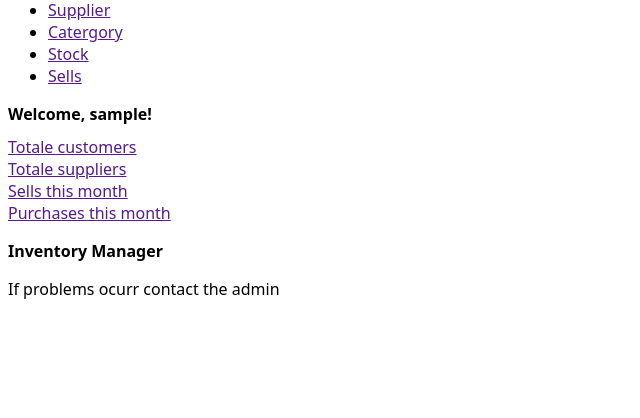
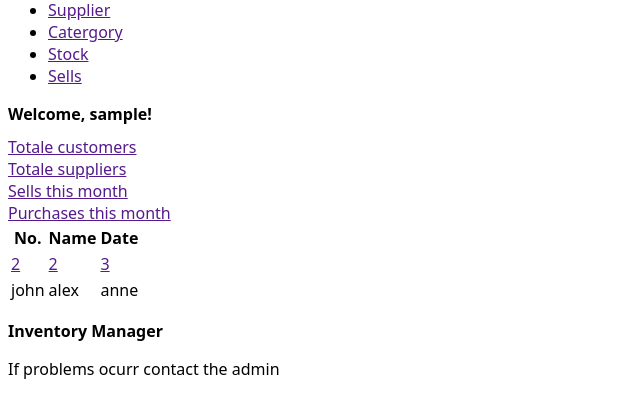
Before and after one commit to smoke1235/Inventory-Managemant-System, a PHP site: page /home.php in a window 1280 px wide. Shown: the part 156-574 px from the top of the page, without its empty margins (0-640 px from the left). Run offline with PHP 8.4, Linux system fonts and the light colour scheme; the visitor is signed in with stand-in values (Sample User, id 1); style sheets or scripts are compiled from the project's sources.

Commit message:
Update home.php

```diff
--- a/home.php
+++ b/home.php
@@ -52,6 +52,31 @@ if ( !isset($_SESSION['loggedin']) ) {
                     <a href="">Purchases this month</a>
                 </div>
             </div>
+            <div class="recent-order-list">
+                <table>
+                    <tr>
+                        <th>No.</th>
+                        <th>Name</th>
+                        <th>Date</th>
+                    </tr>
+                    <tr>
+                        <td>
+                            <a href="">2</a>
+                        </td>
+                        <td>
+                            <a href="">2</a>
+                        </td>
+                        <td>
+                            <a href="">3</a>
+                        </td>
+                    </tr>
+                    <tr>
+                        <td>john</td>
+                        <td>alex</td>
+                        <td>anne</td>
+                    </tr>
+                </table>
+            </div>
         </header>
         <footer>
             <h3>Inventory Manager</h3>
```
